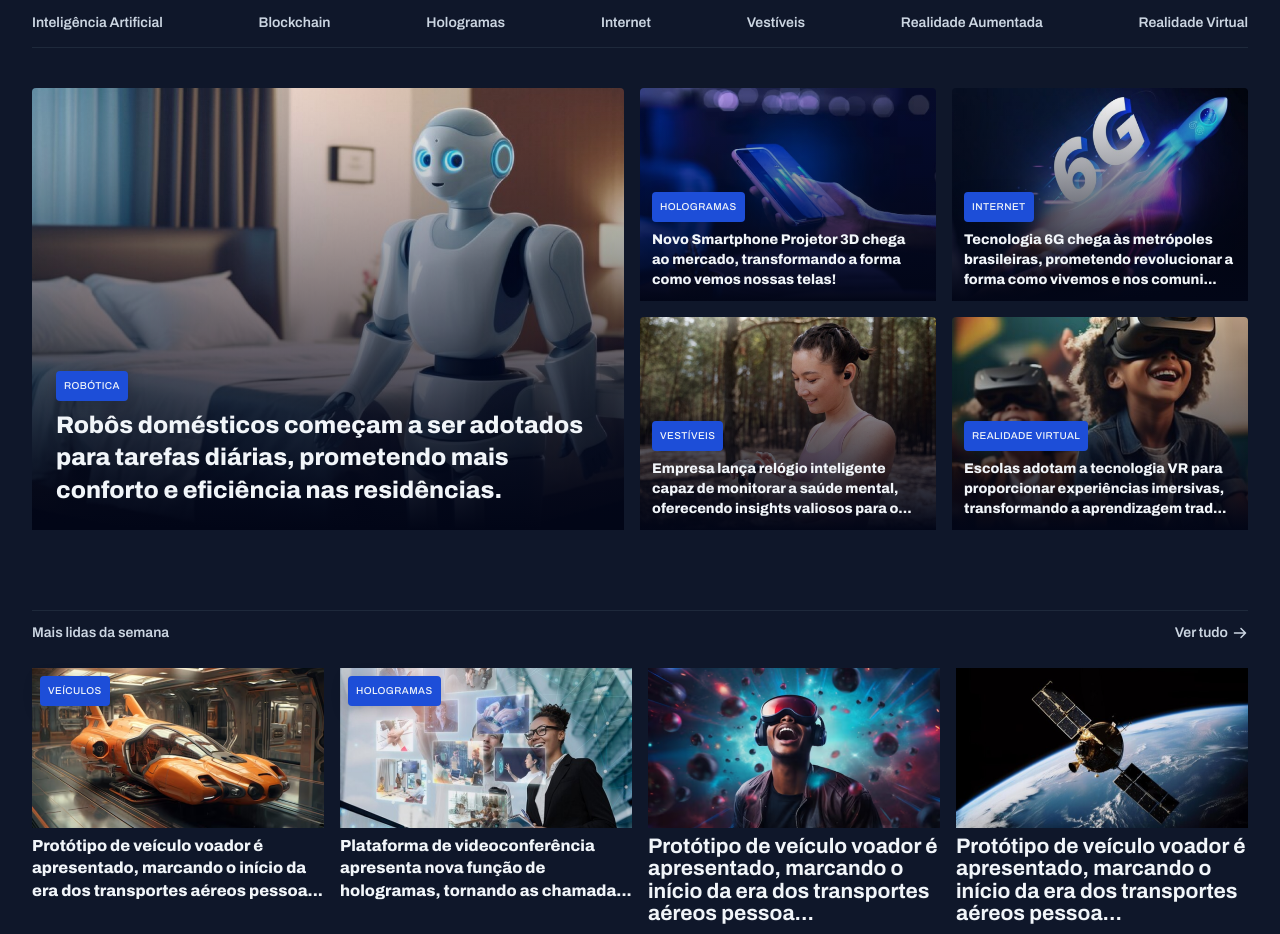
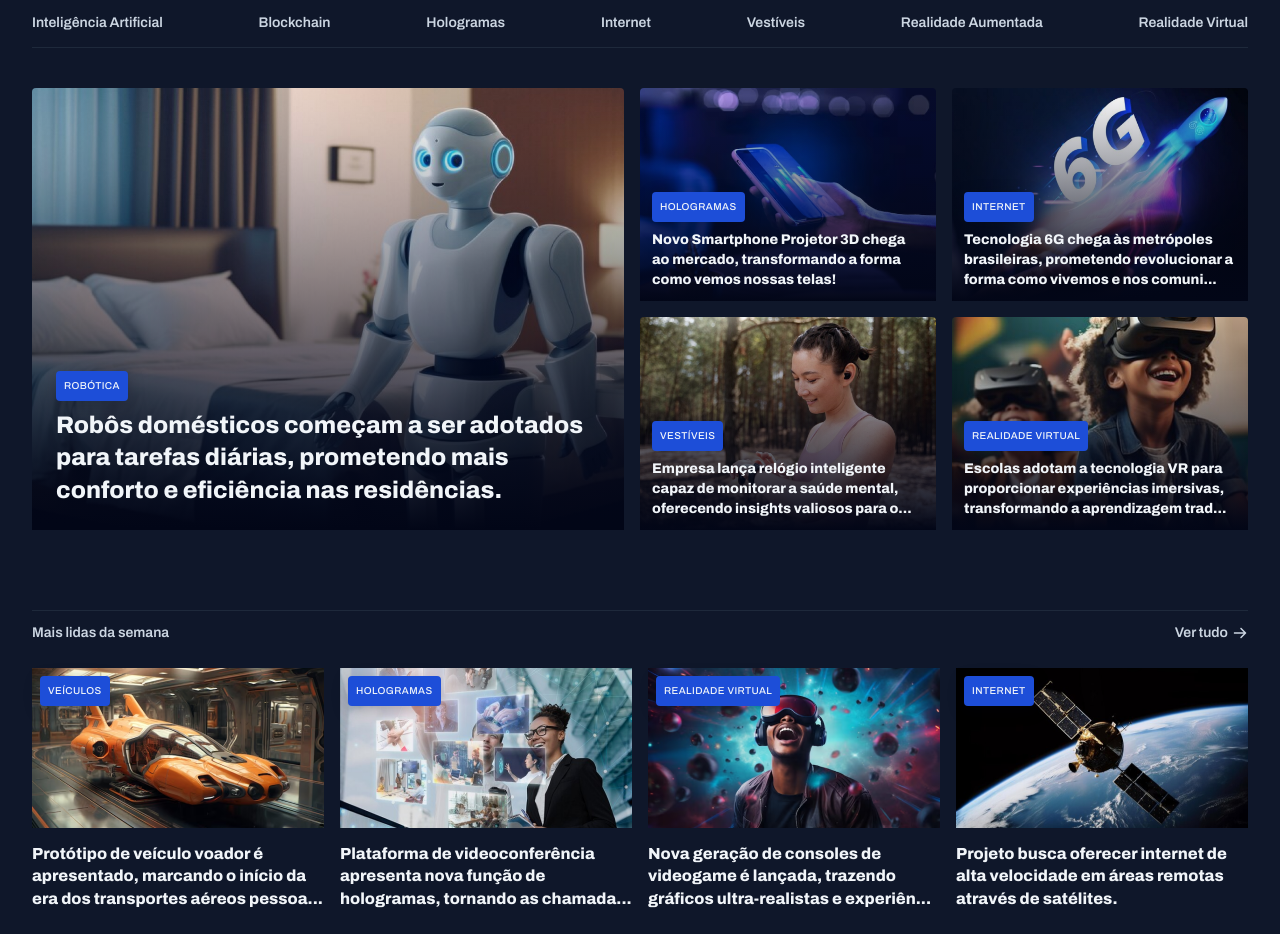
Before and after one commit to Chiarelo/portal-de-noticias, a plain HTML site: page index.html in a window 1280 px wide. Shown: the part 74-1008 px from the top of the page. Drawn offline with Linux system fonts and the light colour scheme.

Commit message:
seção weekly finalizada.

```diff
--- a/index.html
+++ b/index.html
@@ -124,7 +124,8 @@
                         <img src="assets/images/Image 08.png" alt="Nova geração de consoles de videogame é lançada, trazendo gráficos ultra-realistas e experiências de jogo totalmente envolventes.">
 
                         <figcaption>
-                            <h2>Protótipo de veículo voador é apresentado, marcando o início da era dos transportes aéreos pessoa...</h2>
+                            <p class="content-tag">Realidade Virtual</p>
+                            <h2 class="title-xl">Nova geração de consoles de videogame é lançada, trazendo gráficos ultra-realistas e experiên...</h2>
                         </figcaption>
                     </figure>
 
@@ -133,7 +134,8 @@
                         <img src="assets/images/Image 09.png" alt="Projeto busca oferecer internet de alta velocidade em áreas remotas através de satélites.">
 
                         <figcaption>
-                            <h2>Protótipo de veículo voador é apresentado, marcando o início da era dos transportes aéreos pessoa...</h2>
+                            <p class="content-tag">Internet</p>
+                            <h2 class="title-xl">Projeto busca oferecer internet de alta velocidade em áreas remotas através de satélites.</h2>
                         </figcaption>
                     </figure>
                 </div>
--- a/styles/main.css
+++ b/styles/main.css
@@ -72,7 +72,7 @@ section header {
 
 section #news {
     grid-template-columns: repeat(4, 292px);
-    margin-top: 24px;
+    margin-block: 24px;
 
     figure {
         position: relative;
@@ -88,6 +88,10 @@ section #news {
             top: 0;
             margin: 8px;
         }
+
+        figcaption {
+            margin-top: 8px;
+        }
     }
 
 
```
